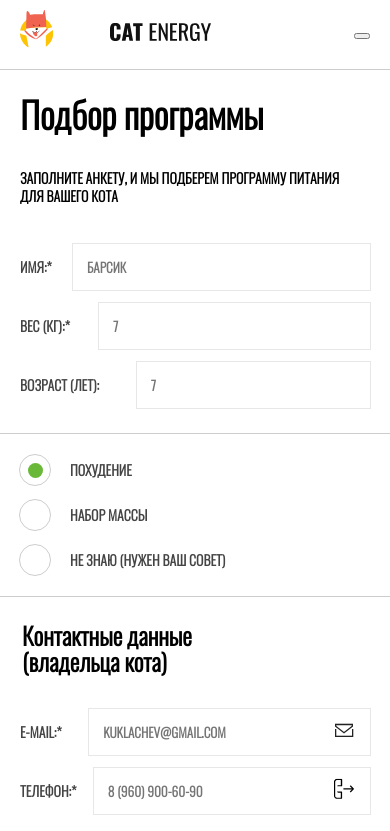
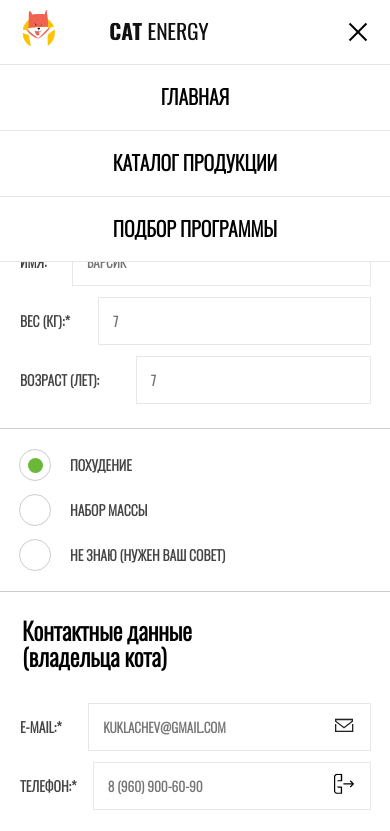
Before and after one commit to vbratsyun/CatEnergy, a website: page source/form.html in a window 390 px wide. Both pictures are taken after a click on the button "Открыть меню". Shown: the top 831 px of the page. Drawn offline with nearby package versions, Linux system fonts and the light colour scheme; files that its build step writes are made by us from their sources.

Commit message:
добавила навигационное меню

```diff
--- a/source/form.html
+++ b/source/form.html
@@ -8,52 +8,49 @@
   </head>
 
   <body class="page__body page-body">
-    <header
-      class="page-body__page-header page-header page-body__page-header--form"
-    >
-      <div class="wrapper page-header__wrapper">
-        <a class="page-header__logo" href="index.html">
+    <header class="page-body__page-header page-header page-header--index">
+      <a class="page-header__logo wrapper" href="index.html">
         <picture>
           <source
             media="(min-width:1440px)"
             srcset="img/header-logo-desktop.svg"
-              width="202"
-              height="59"
           />
           <source
             media="(min-width:768px)"
             srcset="img/header-logo-tablet.svg"
-              width="174"
-              height="52"
           />
           <img
             class="page-header__logo-image"
             src="img/header-logo.svg"
             width="191"
-              height="38"
+            height="37"
             alt="Логотип интернет-магазина 'Cat Energy'."
           />
         </picture>
       </a>
-        <nav class="page-header__page-nav page-nav">
+      <nav class="page-header__page-nav page-nav page-nav--closed">
         <button class="page-nav__toggle" type="button">
           <span class="visually-hidden">Открыть меню</span>
         </button>
         <ul class="page-nav__list nav-list list">
           <li class="nav-list__item">
-              <a class="nav-list__link link" href="index.html">Главная</a>
+            <a class="nav-list__link link nav-list__link" href="index.html"
+              >Главная</a
+            >
           </li>
           <li class="nav-list__item">
-              <a class="nav-list__link link" href="catalog.html"
+            <a class="nav-list__link link nav-list__link" href="catalog.html"
               >Каталог продукции</a
             >
           </li>
-            <li class="nav-list__item nav-list__item--current">
-              <a class="nav-list__link link">Подбор программы</a>
+          <li class="nav-list__item">
+            <a
+              class="nav-list__link link nav-list__link nav-list__link--current"
+              >Подбор программы</a
+            >
           </li>
         </ul>
       </nav>
-      </div>
     </header>
     <main class="page-form">
       <h1 class="visually-hidden">
@@ -473,6 +470,7 @@
           </div>
         </div>
       </section>
+      <script src="js/script.js"></script>
     </footer>
   </body>
 </html>
--- /dev/null
+++ b/source/js/script.js
@@ -0,0 +1,51 @@
+      const navMain = document.querySelector(".page-nav");
+      const navToggle = document.querySelector(".page-nav__toggle");
+
+      navMain.classList.remove("page-nav--nojs");
+
+
+const onNavToggleClick = () => {
+  if (navMain.classList.contains("page-nav--closed")) {
+    navMain.classList.remove("page-nav--closed");
+    navMain.classList.add("page-nav--opened");
+  } else {
+    navMain.classList.add("page-nav--closed");
+    navMain.classList.remove("page-nav--opened");
+  }
+}
+      navToggle.addEventListener("click", onNavToggleClick);
+
+      const example = document.querySelector(".example__before-after");
+      const exampleSlider = document.querySelector(".example__slider");
+      const exampleControl = document.querySelector(
+        ".example__range-scale-control"
+      );
+
+      const onExampleClick = (event) => {
+        const imageAfter = exampleSlider.querySelector(
+          ".example__image--after"
+        );
+        const imageBefore = exampleSlider.querySelector(
+          ".example__image--before"
+        );
+
+        if (event.target.matches(".example__button--after")) {
+          imageAfter.classList.remove("hidden");
+          imageBefore.classList.add("hidden");
+          exampleControl.classList.add("example__range-scale-control--after");
+        } else {
+          imageAfter.classList.add("hidden");
+          imageBefore.classList.remove("hidden");
+          exampleControl.classList.remove(
+            "example__range-scale-control--after"
+          );
+        }
+      };
+
+      example.addEventListener("click", onExampleClick);
+
+      const processNumbers = document.querySelectorAll(".process__number");
+      processNumbers.forEach((num, index) => {
+        num.textContent = index + 1;
+        num.classList.add(".process__number");
+      });
--- a/source/sass/blocks/nav-list.scss
+++ b/source/sass/blocks/nav-list.scss
@@ -1,5 +1,5 @@
 .nav-list {
-  display: none;
+  // display: none;
 
   @media (min-width: $tablet-width) {
     display: flex;
@@ -9,8 +9,52 @@
 
 .nav-list__item {
   position: relative;
+  display: block;
+  font-size: 20px;
+  line-height: 20px;
+  padding: 22px;
+  text-align: center;
+
+  &::before {
+    content: "";
+    position: absolute;
+    top: 0;
+    left: 0;
+    width: 100%;
+    height: 1px;
+    background-color: #e6e6e6;
+  }
+
+  &:last-child::after {
+    content: "";
+    position: absolute;
+    bottom: 0;
+    left: 0;
+    width: 100%;
+    height: 1px;
+    background-color: #e6e6e6;
+  }
 
   @media (min-width: $tablet-width) {
+    padding: 0;
+
+    &::before,
+    &:last-child::after {
+      content: none;
+    }
+  }
+}
+
+.nav-list__link {
+  font-family: "Oswald", "Calibri", "Helvetica", sans-serif;
+  text-transform: uppercase;
+  font-weight: bold;
+  color: $color-black;
+
+  @media (min-width: $tablet-width) {
+    font-size: 18px;
+    line-height: 24px;
+
     &--current::after,
     &--current-index::after {
       content: "";
@@ -24,30 +68,15 @@
   }
 
   @media (min-width: $desktop-width) {
-    &--current-index::after {
-      background-color: $color-white;
-    }
-  }
-}
-
-.nav-list__link {
-  font-family: "Oswald", "Calibri", "Helvetica", sans-serif;
-
-  text-transform: uppercase;
-  font-weight: bold;
-  color: $color-black;
-
-  @media (min-width: $tablet-width) {
-    font-size: 18px;
-    line-height: 24px;
-  }
-
-  @media (min-width: $desktop-width) {
     font-size: 20px;
     line-height: 30px;
 
     &--index {
       color: $color-white;
     }
+
+    &--current-index::after {
+      background-color: $color-white;
+    }
   }
 }
--- a/source/sass/blocks/page-body.scss
+++ b/source/sass/blocks/page-body.scss
@@ -9,7 +9,7 @@
 
 .page-body__page-header {
   position: relative;
-  margin: 10px 0 17px;
+  min-height: 64px;
 
   @media (min-width: $tablet-width) {
     margin: 25px 0 64px;
--- a/source/sass/blocks/page-form.scss
+++ b/source/sass/blocks/page-form.scss
@@ -11,7 +11,7 @@
 }
 
 .page-form__text {
-  width: 95%;
+  max-width: 95%;
   font-family: "Oswald", "Calibri", "Helvetica", sans-serif;
   text-transform: uppercase;
   font-weight: bold;
@@ -21,7 +21,7 @@
   @media (min-width: $tablet-width) {
     font-size: 20px;
     line-height: 30px;
-    width: 60%;
+    max-width: 60%;
     margin-bottom: 66px;
   }
 
--- a/source/sass/blocks/page-header.scss
+++ b/source/sass/blocks/page-header.scss
@@ -1,13 +1,43 @@
 .page-header {
   &--index {
     display: flex;
-    justify-content: space-between;
-    align-items: center;
+    flex-direction: column;
+  }
+
+  @media (min-width: $tablet-width) {
+    margin-right: 30px;
+
+    &--index {
+      flex-direction: row;
+      align-items: center;
+      justify-content: space-between;
+    }
+  }
+
+  @media (min-width: $desktop-width) {
+    margin-right: 110px;
   }
 }
 
 .page-header__logo {
+  padding: 10px 0 17px;
   cursor: pointer;
+}
+
+.page-header__logo-image {
+  display: block;
+  width: 191px;
+  height: 37px;
+
+  @media (min-width: $tablet-width) {
+    width: 174px;
+    height: 52px;
+  }
+
+  @media (min-width: $desktop-width) {
+    width: 202px;
+    height: 59px;
+  }
 }
 
 .page-header__wrapper {
--- a/source/sass/blocks/page-nav.scss
+++ b/source/sass/blocks/page-nav.scss
@@ -1,7 +1,92 @@
+.page-nav {
+  position: relative;
+
+  @media (min-width: $tablet-width) {
+    margin-right: 0;
+  }
+}
+
 .page-nav__toggle {
+  position: absolute;
+  top: -40px;
+  right: 20px;
+  z-index: 2;
+  width: 24px;
+  height: 16px;
+  padding: 0;
+  border: none;
+  background-color: transparent;
   cursor: pointer;
 
   @media (min-width: $tablet-width) {
     display: none;
   }
 }
+
+.page-nav--closed .page-nav__toggle::before {
+  content: "";
+  position: absolute;
+  top: 0;
+  left: 0;
+  width: 24px;
+  height: 2px;
+  background-color: $color-black;
+  box-shadow: 0 7px 0 0 $color-black, 0 14px 0 0 $color-black;
+}
+
+.page-nav--opened .page-nav__toggle {
+  &::before,
+  &::after {
+    content: "";
+    position: absolute;
+    top: 7px;
+    left: 0;
+    width: 24px;
+    height: 2px;
+    background-color: $color-black;
+    z-index: 1;
+  }
+
+  &::before {
+    transform: rotate(45deg);
+    box-shadow: none;
+  }
+
+  &::after {
+    transform: rotate(-45deg);
+  }
+}
+
+.page-nav__list {
+  position: absolute;
+  top: 0;
+  left: 0;
+  width: 100%;
+  background-color: $color-white;
+  z-index: 2;
+
+  @media (min-width: $tablet-width) {
+    position: relative;
+    background-color: transparent;
+  }
+}
+
+.page-nav--nojs .page-nav__toggle {
+  display: none;
+}
+
+@media (min-width: $mobile-width-only) {
+  .page-nav--closed .nav-list__item {
+    display: none;
+  }
+}
+
+.page-nav--closed .nav-list__item {
+  @media (min-width: $tablet-width) {
+    display: block;
+  }
+}
+
+.page-nav--nojs .nav-list__item {
+  display: block;
+}
--- a/source/sass/blocks/products-list.scss
+++ b/source/sass/blocks/products-list.scss
@@ -12,6 +12,8 @@
 
   @media (min-width: $desktop-width) {
     grid-template-columns: repeat(auto-fit, 245px);
+    gap: 80px;
+    margin: 0 110px 68px;
   }
 }
 
```
Also changed, not shown: source/catalog.html (+10 -17 lines), source/index.html (+11 -47 lines). Lines whose indentation alone changed are shown as unchanged.
